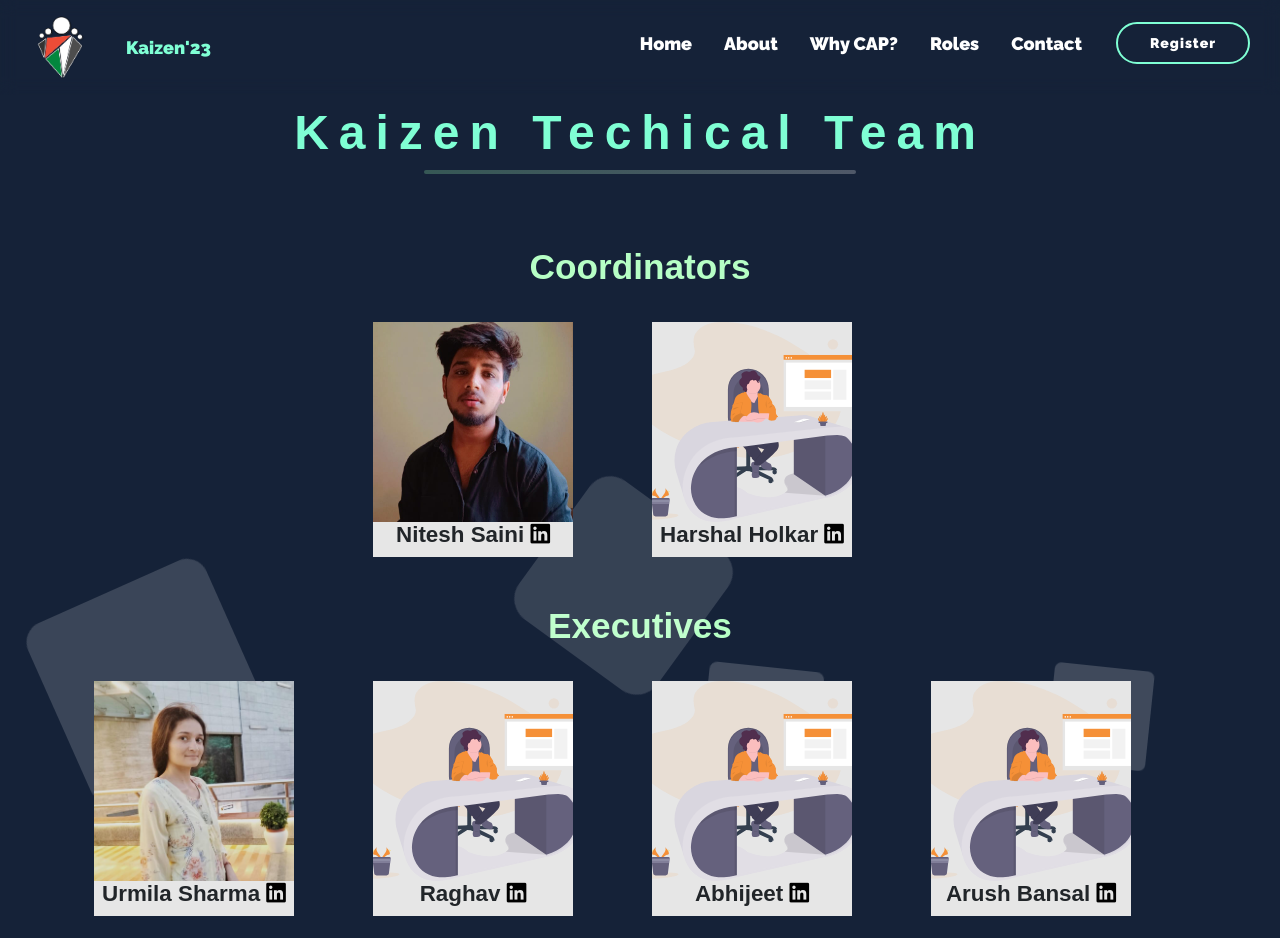
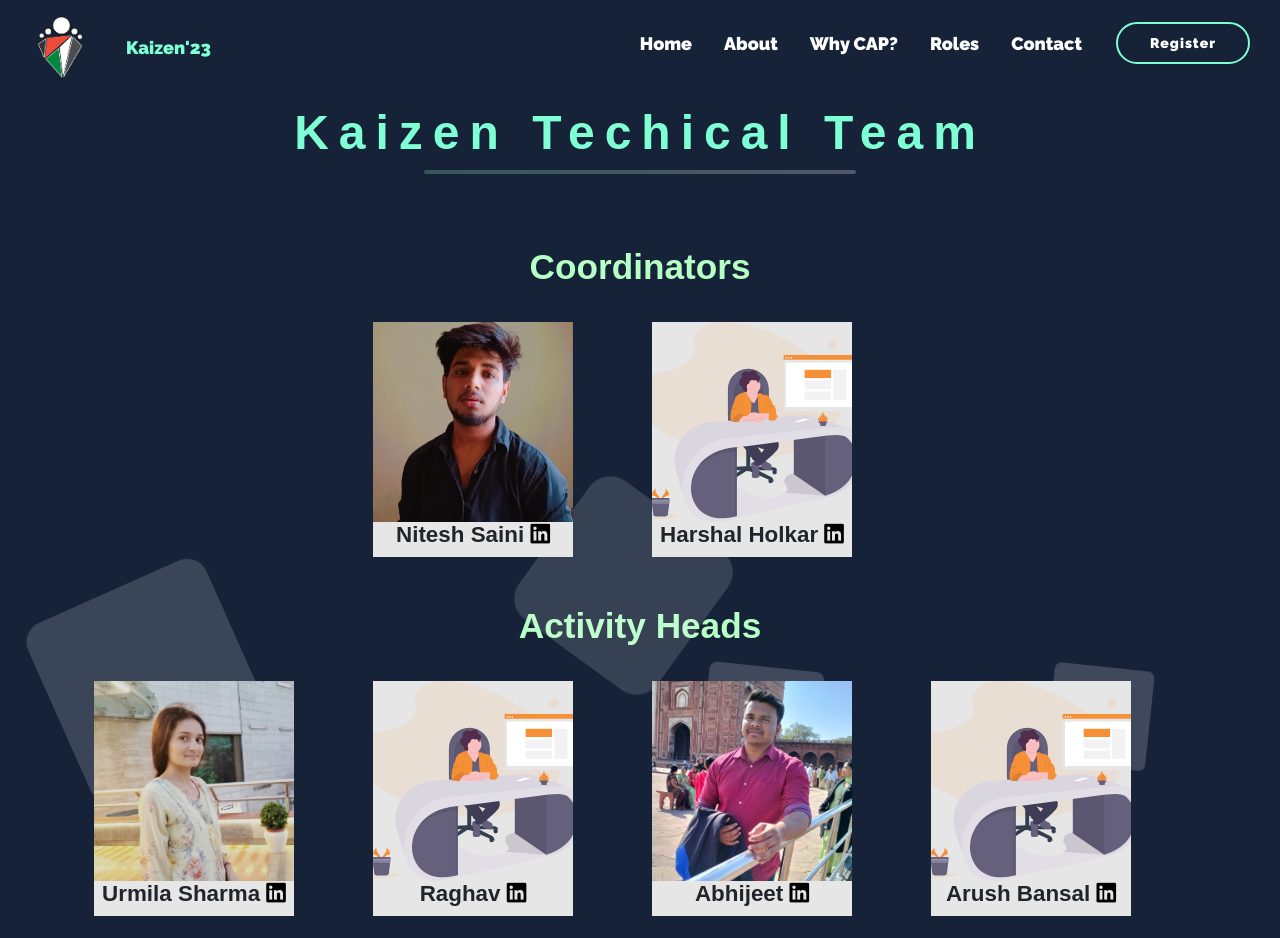
Before and after one commit to NSS-IIT-Delhi/Kaizen-23-CAP, a React (Create React App) app: page /team in a window 1280 px wide. Shown: the top 938 px of the page. Built offline with nearby package versions, Linux system fonts and the light colour scheme.

Commit message:
image added

```diff
--- a/src/components/Team/Team.js
+++ b/src/components/Team/Team.js
@@ -72,7 +72,7 @@ export default function Event() {
           </div>
         </div>        </div>
         <header className="section-header mt-5">
-        <p>Executives</p>
+        <p>Activity Heads</p>
       </header>
       <div className="row gy-4 new mb-4">
         <div
@@ -126,7 +126,7 @@ export default function Event() {
         >
           <div className="member" style={{ backgroundColor: "#e6e6e6" }} >
             <img
-              src="/adminerp.svg"
+              src="/Team Members/Abhijeet.jpg"
               className="img-fluid"
               alt=""
               style={{  width:"200px",height:"200px", objectFit: "cover" }}
```
Also changed, not shown: public/Team Members/Abhijeet.jpg (added).
